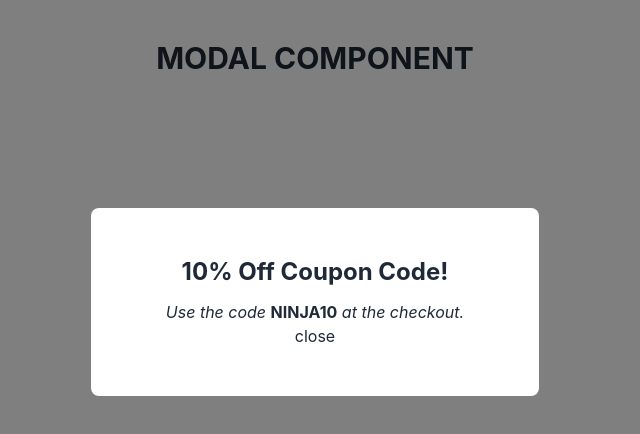
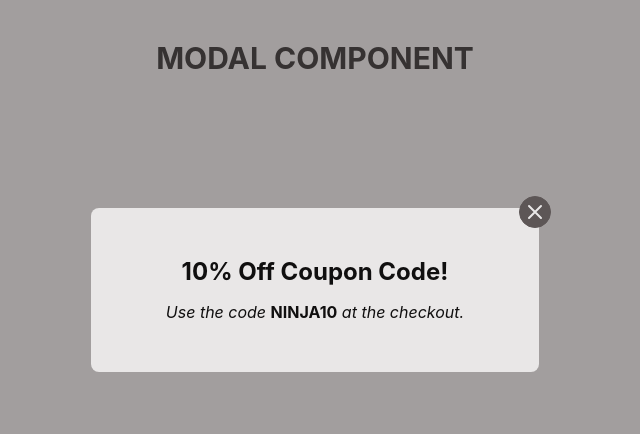
Before and after one commit to lauraylchen/react-modal-component, a React (Create React App) app: page / in a window 1280 px wide. Shown: the top 434 px of the page, without its empty margins (325-965 px from the left). Built offline with nearby package versions, Linux system fonts and the light colour scheme; the HTML template or start-up script is replaced by a standard one.

Commit message:
Changed theme into garden and chnaged the close button into close svg

```diff
--- a/src/components/Modal.js
+++ b/src/components/Modal.js
@@ -1,9 +1,13 @@
 export default function Modal({children, handleClose}) {
   return(
-    <div className="fixed top-0 left-0 w-full h-full bg-black/50">
-      <div className="p-12 bg-white mx-auto my-52 max-w-xs sm:max-w-md rounded-lg">
+    <div className="fixed top-0 left-0 w-full h-full bg-neutral/50">
+      <div className="relative p-12 bg-base-100 mx-auto my-52 max-w-xs sm:max-w-md rounded-lg">
         {children}
-        <button onClick={handleClose}>close</button>
+        <div className="absolute -top-3 -right-3">
+          <button className="btn btn-circle btn-sm" onClick={handleClose}>
+            <svg xmlns="http://www.w3.org/2000/svg" class="h-6 w-6" fill="none" viewBox="0 0 24 24" stroke="currentColor"><path stroke-linecap="round" stroke-linejoin="round" stroke-width="2" d="M6 18L18 6M6 6l12 12" /></svg>
+          </button>
+        </div>
       </div>
     </div>
   )
--- a/tailwind.config.js
+++ b/tailwind.config.js
@@ -4,5 +4,8 @@ module.exports = {
   theme: {
     extend: {},
   },
+  daisyui: {
+    themes: ["garden"],
+  },
   plugins: [require("daisyui")],
 }
```
